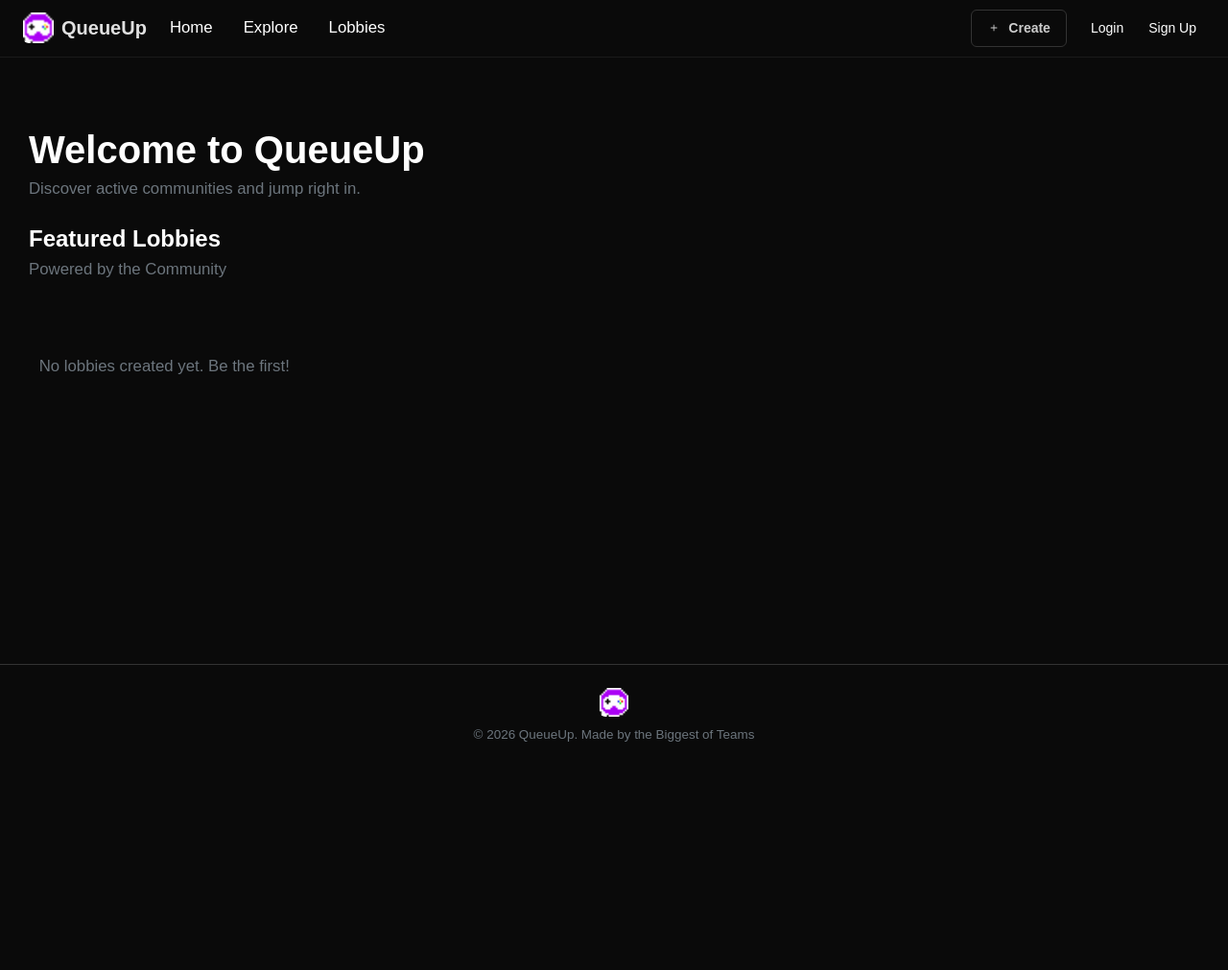
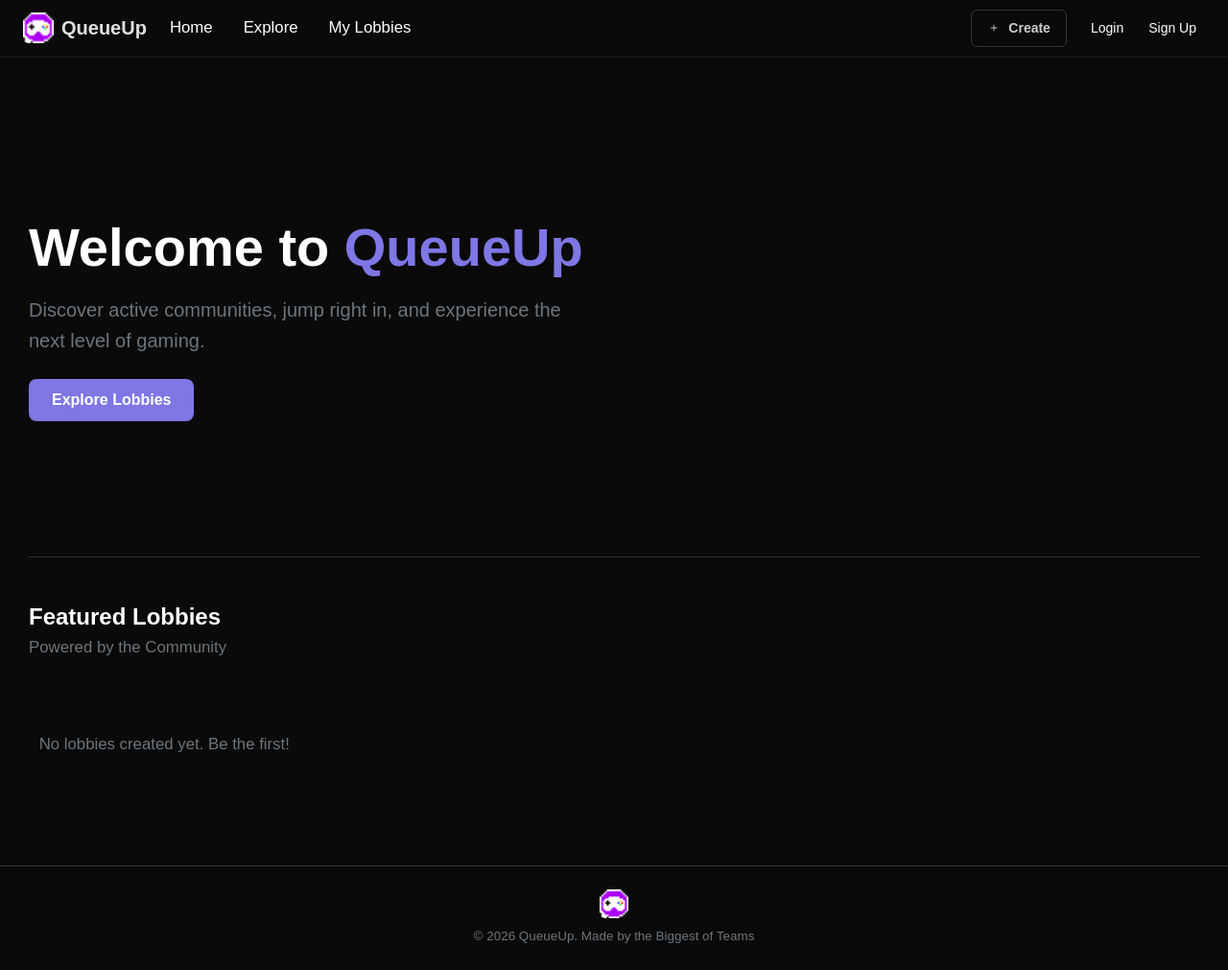
Before and after one commit to vinit-rao/queueup-django, a Django app: page / in a window 1280 px wide. Shown: the whole page at 96% size. Before the commit the page ends 773 px from the top, so only its background shows below. Run offline with Django 5.2, Linux system fonts and the light colour scheme; data that the repository does not hold is empty; some libraries are stand-ins or nearby versions; some web fonts are replaced.

Commit message:
hero banner and slight adjustments

```diff
--- a/templates/about.html
+++ b/templates/about.html
@@ -3,3 +3,5 @@
 {% block content %}
     <h1>About Page extends the layout</h1>
 {% endblock %}
+
+d
--- a/templates/home.html
+++ b/templates/home.html
@@ -5,18 +5,35 @@
 {% block content %}
 <div class="container mt-5 mb-5">
 
-    <div class="mb-4 d-flex flex-column flex-md-row justify-content-between align-items-md-end">
-        <div class="mb-3 mb-md-0">
+    <div class="row align-items-center mb-5 mt-4">
+
+        <div class="col-lg-6 mb-4 mb-lg-0">
             {% if user.is_authenticated %}
-                <h1 class="mb-1 font-weight-bold text-white">Welcome, {{ user.username }}!</h1>
+                <h1 class="display-4 font-weight-bold text-white mb-3">Welcome back, <span style="color: #7e77e4;">{{ user.username }}</span>!</h1>
             {% else %}
-                <h1 class="mb-1 font-weight-bold text-white">Welcome to QueueUp</h1>
+                <h1 class="display-4 font-weight-bold text-white mb-3">Welcome to <span style="color: #7e77e4;">QueueUp</span></h1>
             {% endif %}
-            <p class="text-muted mb-0">Discover active communities and jump right in.</p>
+
+            <p class="lead text-muted mb-4">Discover active communities, jump right in, and experience the next level of gaming.</p>
+
+            <div>
+                <a href="{% url 'posts:list' %}" class="btn" style="background-color: #7e77e4; color: white; border: none; padding: 10px 24px; border-radius: 8px; font-weight: bold;">Explore Lobbies</a>
+            </div>
         </div>
+
+        <div class="col-lg-6 position-relative" style="height: 400px;">
+            <script type="module" src="https://unpkg.com/@splinetool/viewer@1.12.71/build/spline-viewer.js"></script>
+            <spline-viewer
+                url="https://prod.spline.design/kxRZd5TET8D8XQqq/scene.splinecode"
+                style="width: 100%; height: 100%; position: absolute; top: 0; left: 0;">
+            </spline-viewer>
+        </div>
+
     </div>
 
-    <section class="mb-5">
+    <hr style="border-top: 1px solid #333; margin-bottom: 3rem;">
+
+    <section id="featured-lobbies" class="mb-5">
         <div class="mb-3 mb-md-0">
             <h2 class="mb-1 font-weight-bold text-white" style="font-size: 1.5rem;">Featured Lobbies</h2>
             <p class="text-muted mb-0">Powered by the Community</p><br>
@@ -46,7 +63,7 @@
                             <div style="flex: 1; min-width: 0;">
                                 <h6 style="color: #fff; margin: 0; font-weight: bold; font-size: 0.95rem; line-height: 1.2;">{{ post.title|truncatechars:35 }}</h6>
                                 <p class="text-muted mb-2" style="font-size: 0.75rem;">Hosted by {{ post.author.username }} • {{ post.date|timesince }} ago</p>
-
+v
                                 <div class="d-flex flex-wrap" style="gap: 5px; height: 28px; overflow: hidden;">
 
                                     {% if post.game_name %}
--- a/templates/layout.html
+++ b/templates/layout.html
@@ -37,7 +37,7 @@
               {% if user.is_authenticated %}
                   <li class="nav-item"><a class="nav-link text-white" href="{% url 'posts:my-posts' %}">Lobbies</a></li>
               {% else %}
-                  <li class="nav-item"><a class="nav-link text-white" href="#" data-toggle="modal" data-target="#registerModal">Lobbies</a></li>
+                  <li class="nav-item"><a class="nav-link text-white" href="#" data-toggle="modal" data-target="#registerModal">My Lobbies</a></li>
               {% endif %}
             </ul>
 
```
Also changed, not shown: 10 other files.
